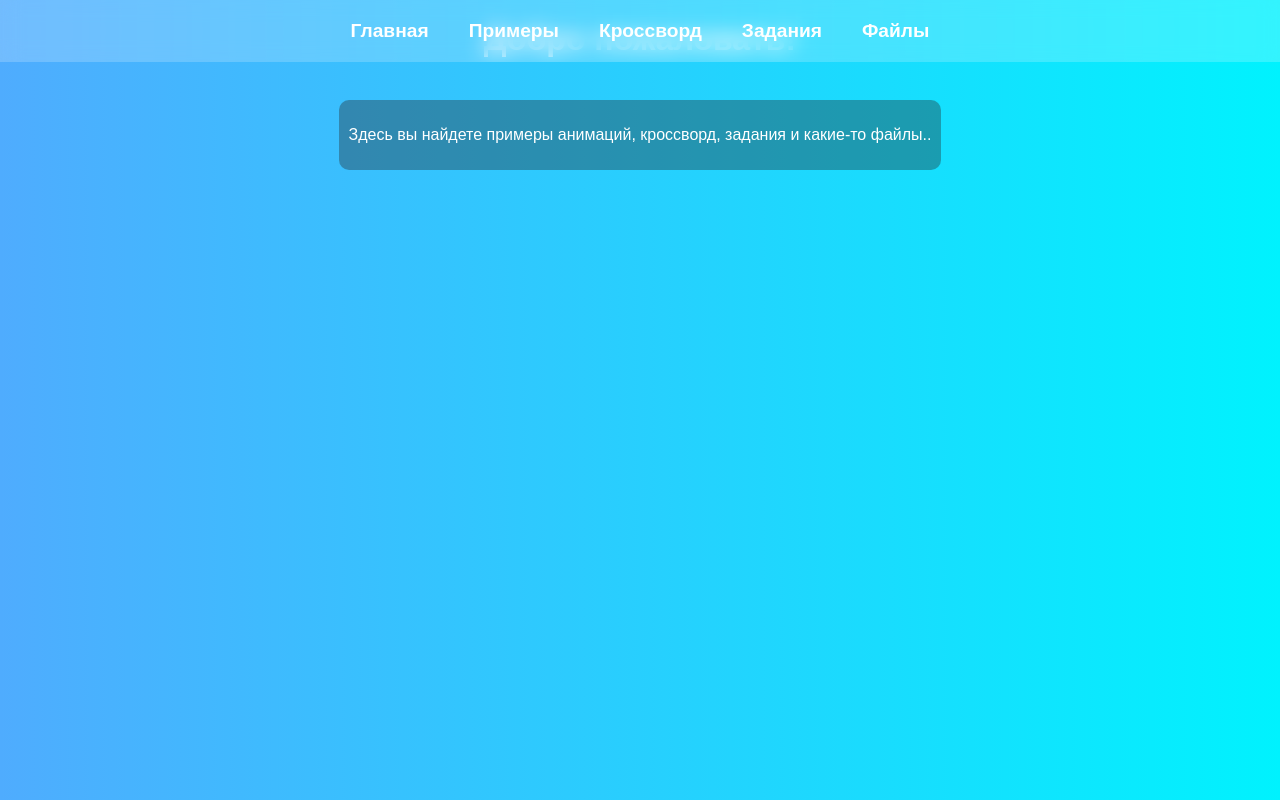
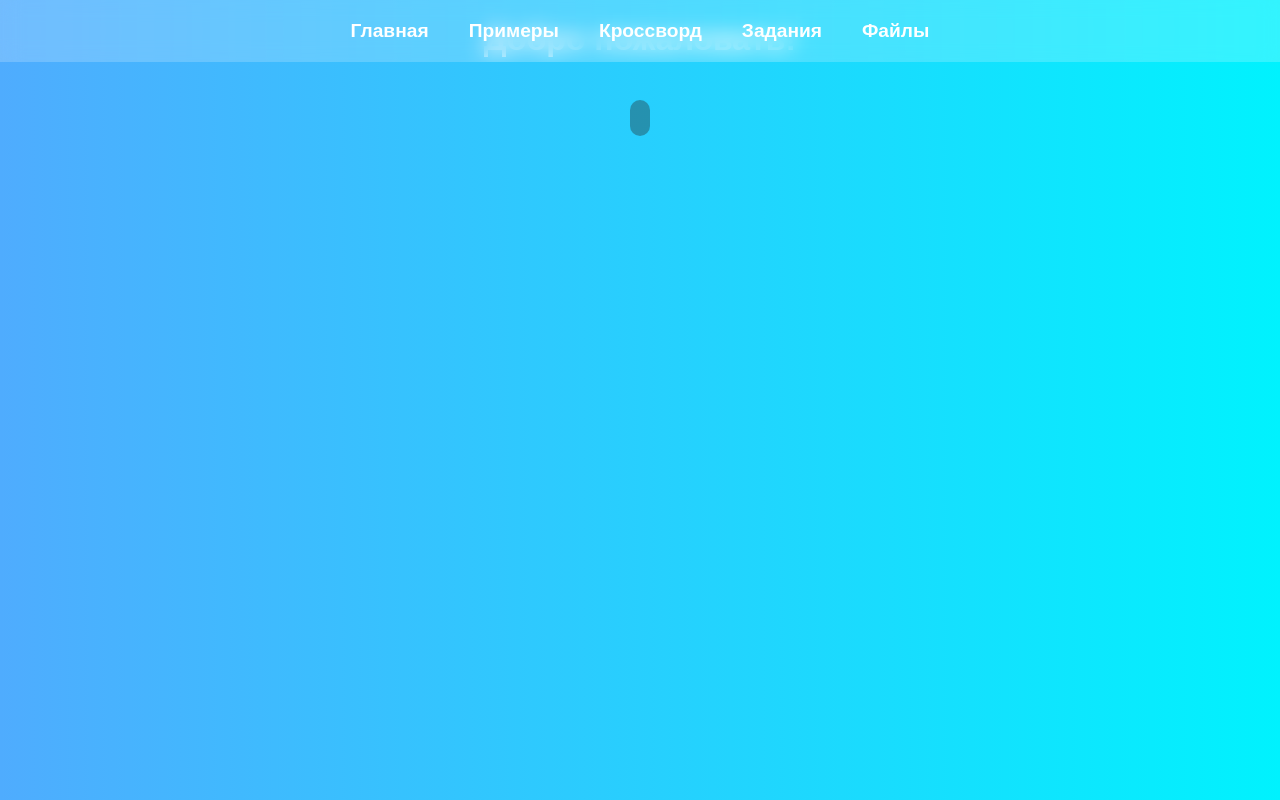
Before and after one commit to Arcadnick/ReportOnJavaScript, a React (Create React App) app: page /easteregg in a window 1280 px wide. Built offline with nearby package versions, Linux system fonts and the light colour scheme.

Commit message:
small fix

```diff
--- a/src/pages/EasterEgg.js
+++ b/src/pages/EasterEgg.js
@@ -18,7 +18,7 @@ function EasterEgg() {
 
             {/* Баннер */}
             <div className="banner">
-                <p>Здесь вы найдете примеры анимаций, кроссворд, задания и какие-то файлы..</p>
+                <p></p>
             </div>
         </div>
     );
--- a/src/pages/Files.js
+++ b/src/pages/Files.js
@@ -49,7 +49,7 @@ function Files() {
                     ))}
                     {/* Гифка под кнопками */}
                     <button className="gif-button" onClick={() => navigate("/easteregg")}>
-                        <img src={"/.files/download.gif"} alt="Перейти" className="sidebar-gif"/>
+                        <img src={"/.files/download.gif"} alt="" className="sidebar-gif"/>
                     </button>
                 </div>
 
```
